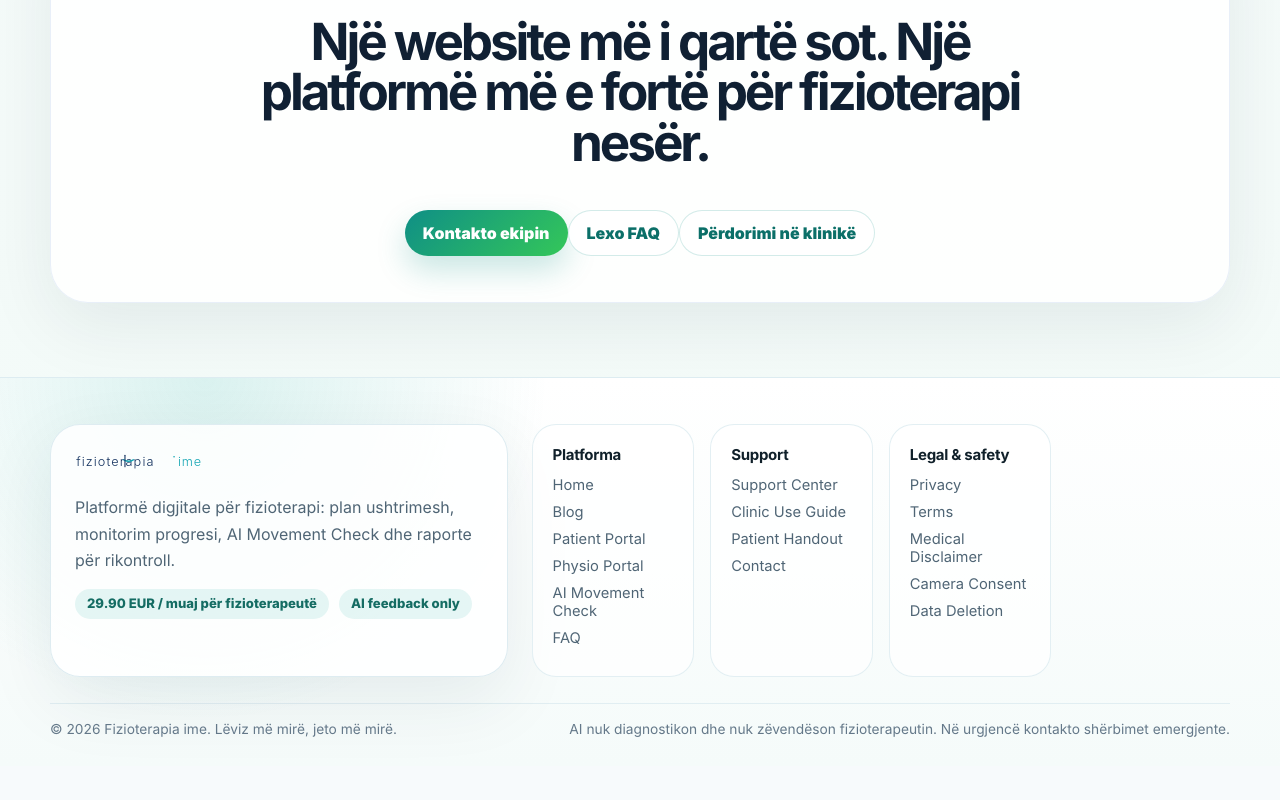
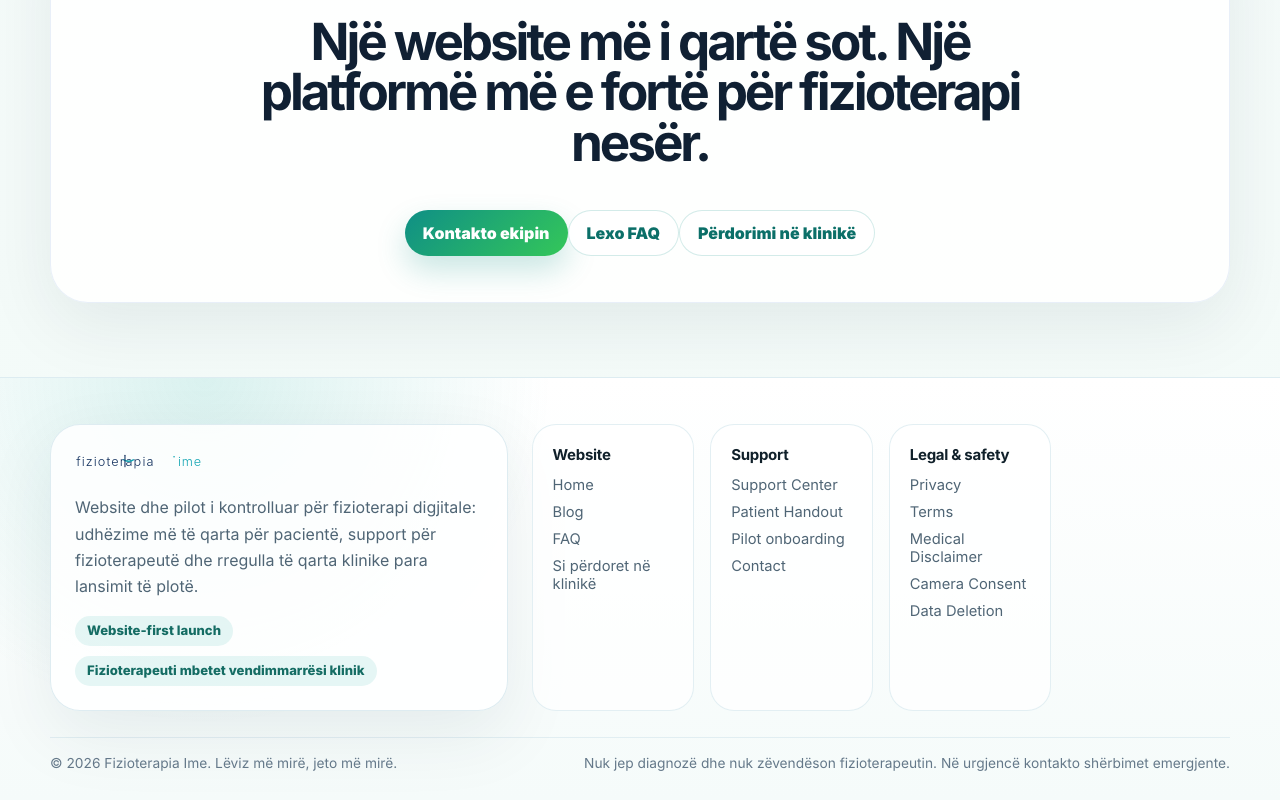
Before and after one commit to diellzarabushaj-source/FIZIOTERAPIA-IME, a Next.js app: page / in a window 1280 px wide. Shown: the part 3675-4475 px from the top of the page. Before the commit the page ends 4441 px from the top, so only its background shows below. Built offline with nearby package versions, Linux system fonts and the light colour scheme; no server answers.

Commit message:
Clean public footer links for website launch

```diff
--- a/components/SiteFooter.tsx
+++ b/components/SiteFooter.tsx
@@ -2,22 +2,20 @@ import { BrandMark } from "./BrandMark";
 
 const footerSections = [
   {
-    title: "Platforma",
+    title: "Website",
     links: [
       ["Home", "/"],
       ["Blog", "/blog"],
-      ["Patient Portal", "/patient-portal"],
-      ["Physio Portal", "/physiotherapist-portal"],
-      ["AI Movement Check", "/ai-check"],
       ["FAQ", "/faq"],
+      ["Si përdoret në klinikë", "/clinic-use"],
     ],
   },
   {
     title: "Support",
     links: [
       ["Support Center", "/support"],
-      ["Clinic Use Guide", "/clinic-use"],
       ["Patient Handout", "/patient-handout"],
+      ["Pilot onboarding", "/pilot-onboarding"],
       ["Contact", "/support"],
     ],
   },
@@ -40,11 +38,12 @@ export function SiteFooter() {
         <div className="footer-brand-card">
           <BrandMark />
           <p>
-            Platformë digjitale për fizioterapi: plan ushtrimesh, monitorim progresi, AI Movement Check dhe raporte për rikontroll.
+            Website dhe pilot i kontrolluar për fizioterapi digjitale: udhëzime më të qarta për pacientë,
+            support për fizioterapeutë dhe rregulla të qarta klinike para lansimit të plotë.
           </p>
           <div className="footer-status-row">
-            <span>29.90 EUR / muaj për fizioterapeutë</span>
-            <span>AI feedback only</span>
+            <span>Website-first launch</span>
+            <span>Fizioterapeuti mbetet vendimmarrësi klinik</span>
           </div>
         </div>
 
@@ -61,8 +60,8 @@ export function SiteFooter() {
       </div>
 
       <div className="footer-bottom">
-        <p>© {new Date().getFullYear()} Fizioterapia ime. Lëviz më mirë, jeto më mirë.</p>
-        <p>AI nuk diagnostikon dhe nuk zëvendëson fizioterapeutin. Në urgjencë kontakto shërbimet emergjente.</p>
+        <p>© {new Date().getFullYear()} Fizioterapia Ime. Lëviz më mirë, jeto më mirë.</p>
+        <p>Nuk jep diagnozë dhe nuk zëvendëson fizioterapeutin. Në urgjencë kontakto shërbimet emergjente.</p>
       </div>
     </footer>
   );
```
